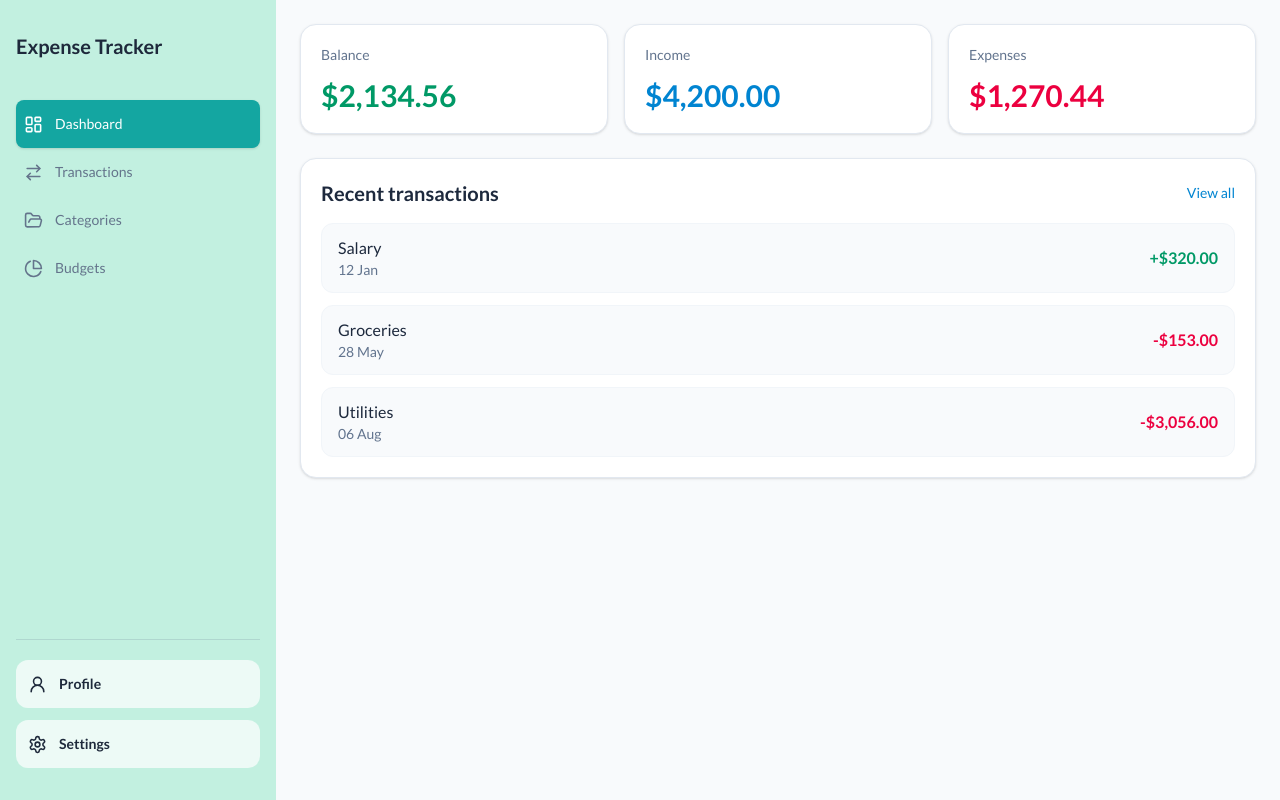
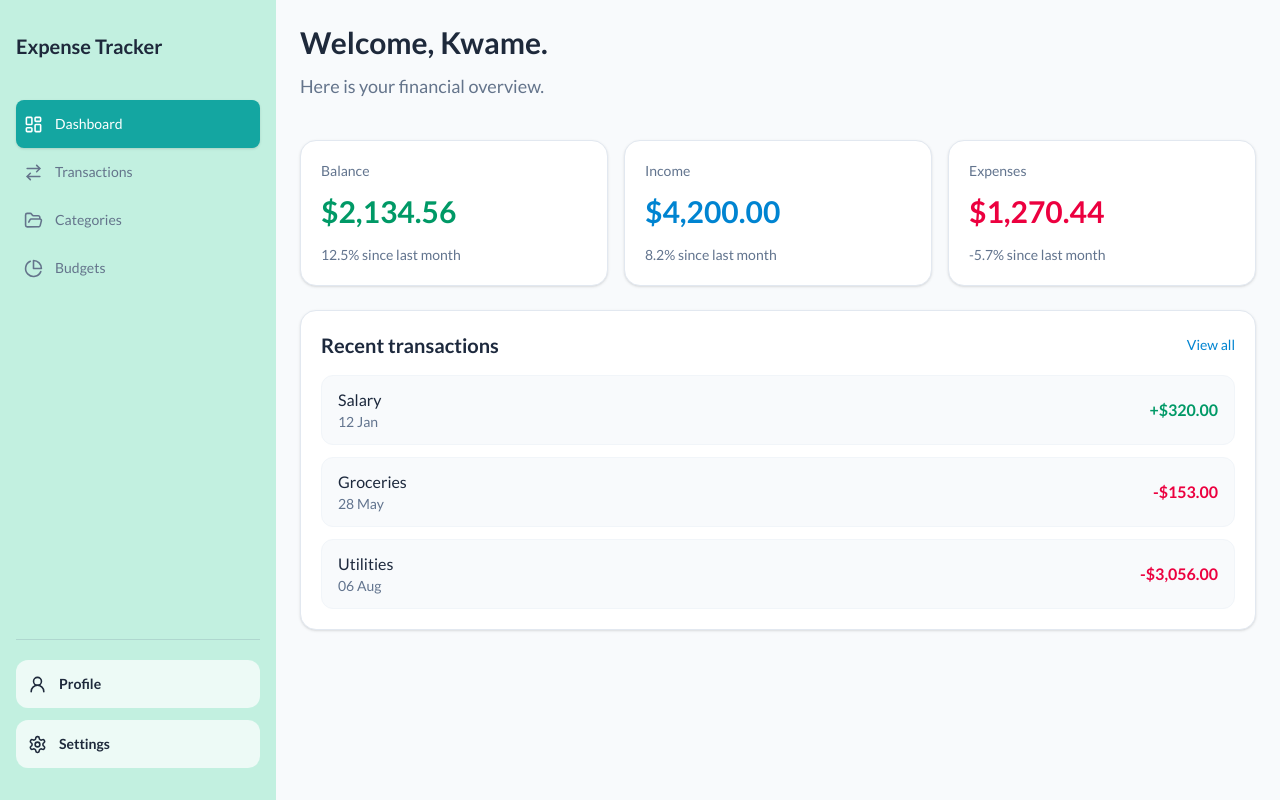
Before and after one commit to Kod-19/expense_tracker, a React (Vite) app in the folder client/: page / in a window 1280 px wide. Built offline with nearby package versions, Linux system fonts and the light colour scheme.

Commit message:
feat: enhance Dashboard to display percentage changes in financial summary

```diff
--- a/client/src/pages/Dashboard.jsx
+++ b/client/src/pages/Dashboard.jsx
@@ -2,9 +2,9 @@ import React from 'react'
 
 const Dashboard = () => {
   const summary = [
-    { label: 'Balance', value: 2134.56, tone: 'text-emerald-600' },
-    { label: 'Income', value: 4200.0, tone: 'text-sky-600' },
-    { label: 'Expenses', value: 1270.44, tone: 'text-rose-600' },
+    { label: 'Balance', value: 2134.56, tone: 'text-emerald-600', percentageChange: '12.5%' },
+    { label: 'Income', value: 4200.0, tone: 'text-sky-600', percentageChange: '8.2%' },
+    { label: 'Expenses', value: 1270.44, tone: 'text-rose-600', percentageChange: '-5.7%' },
   ]
 
   const recentTransactions = [
@@ -14,6 +14,11 @@ const Dashboard = () => {
   ]
 
   return (
+    <>
+      <div className="">
+        <p className="text-3xl font-bold">Welcome, Kwame.</p>
+        <p className="text-lg pt-3 text-muted font-medium pb-10">Here is your financial overview.</p>
+      </div>
       <div className="flex flex-col gap-6">
         <div className="flex flex-col gap-4 md:flex-row md:items-stretch">
           {summary.map((item) => (
@@ -28,6 +33,7 @@ const Dashboard = () => {
                   maximumFractionDigits: 2,
                 })}
               </p>
+              <p className="mt-4 text-sm font-medium text-slate-500">{item.percentageChange} since last month</p>
             </div>
           ))}
         </div>
@@ -69,6 +75,7 @@ const Dashboard = () => {
           </div>
         </div>
       </div>
+    </>
   )
 }
 
```
Lines whose indentation alone changed are shown as unchanged.
